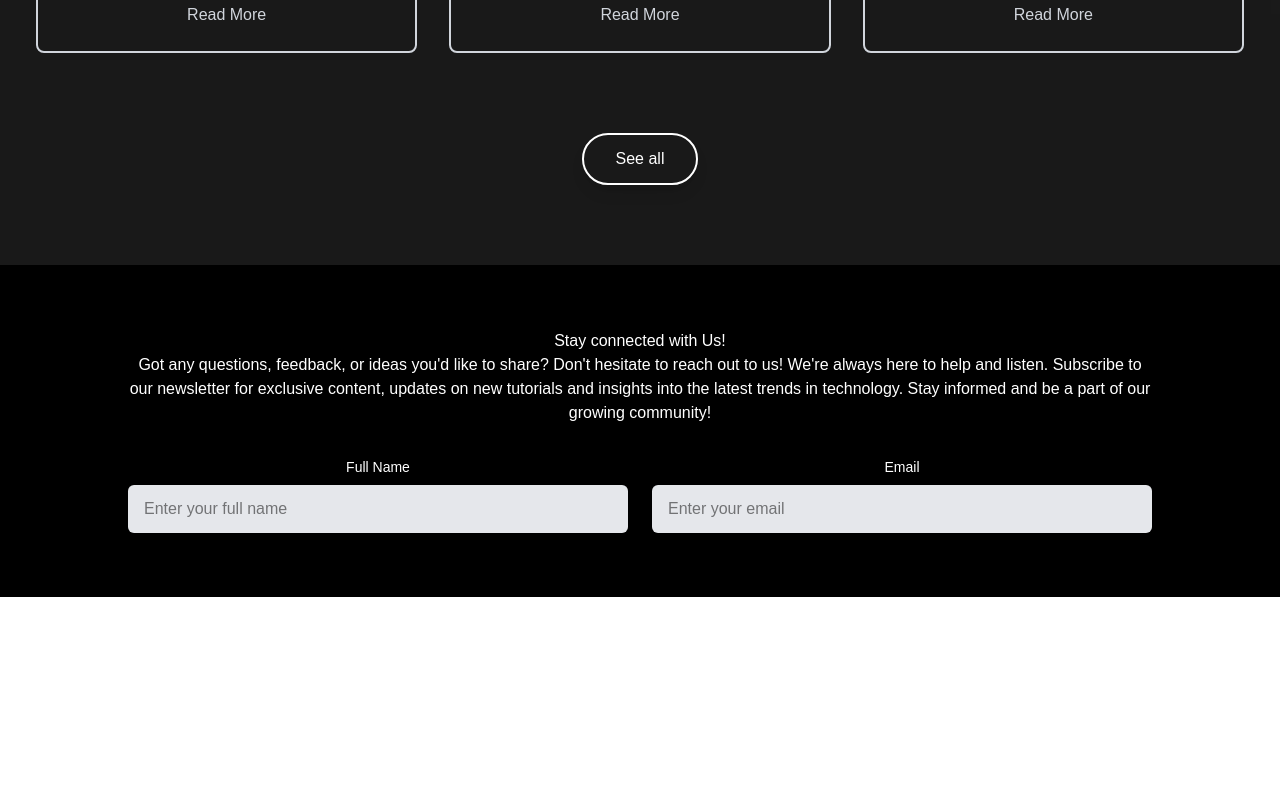
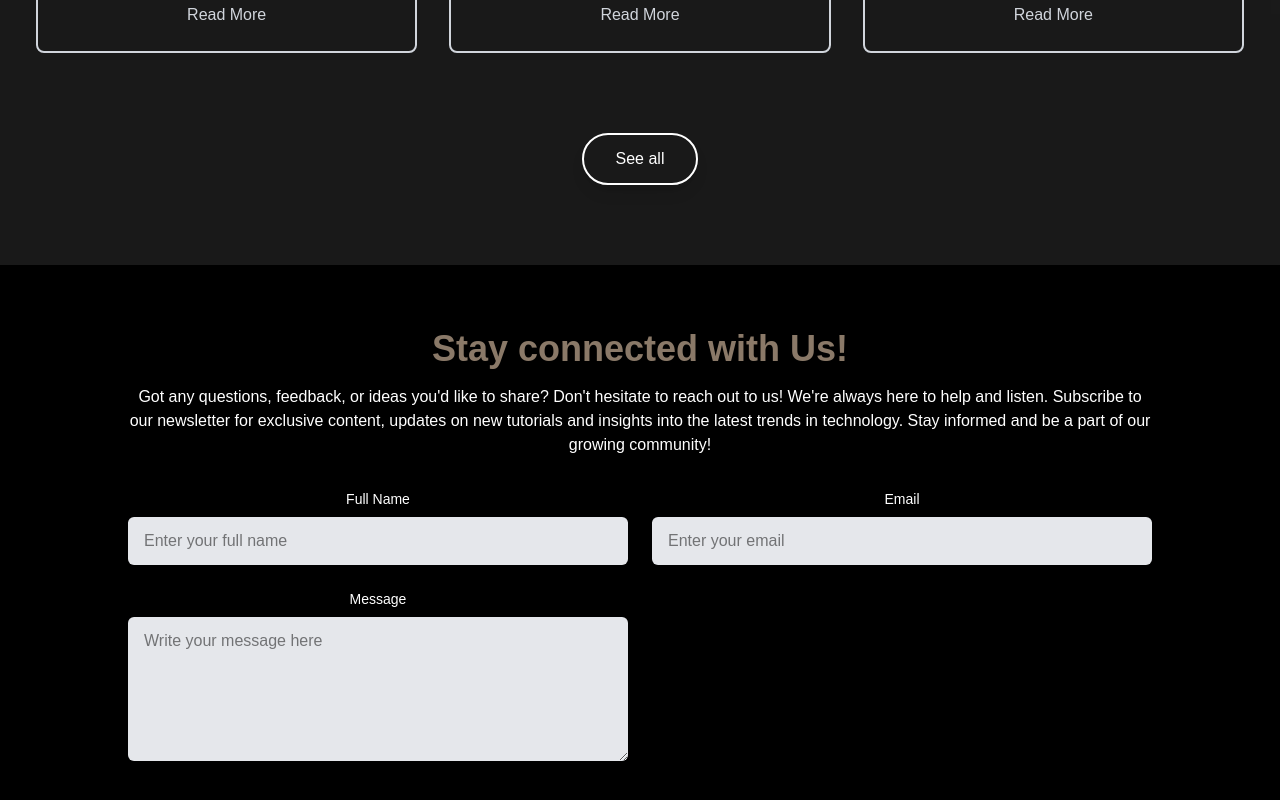
Before and after one commit to shayanbalochofficial/WatchLog, a Next.js app: page / in a window 1280 px wide. Shown: the part 2019-2819 px from the top of the page. Before the commit the page ends 2616 px from the top, so only its background shows below. Built offline with nearby package versions, Linux system fonts and the light colour scheme.

Commit message:
Completed Contact Section

```diff
--- a/src/components/Contact.tsx
+++ b/src/components/Contact.tsx
@@ -5,7 +5,9 @@ function Contact() {
     <section className="bg-black text-white py-16 lg:px-24 px-4">
       <div className="max-w-5xl mx-auto lg:text-center">
         {/* Heading */}
-        <h2>Stay connected with Us!</h2>
+        <h2 className="text-4xl font-bold mb-4 text-[#8a7968] text-center">
+          Stay connected with Us!
+        </h2>
         <p className="text-[#ffffff] mb-8">
           Got any questions, feedback, or ideas you'd like to share? Don't
           hesitate to reach out to us! We're always here to help and listen.
@@ -46,7 +48,20 @@ function Contact() {
               />
             </div>
 
-            {/* Message */}
+            {/* Message  */}
+            <div>
+              <label htmlFor="message" className="block text-sm mb-2">
+                Message
+              </label>
+              <textarea
+                id="message"
+                placeholder="Write your message here"
+                rows={5}
+                required
+                className="w-full py-3 px-4 bg-gray-200 text-black rounded-md focus:outline-none focus:ring-2 focus:ring-[#8a7986]"
+              ></textarea>
+              {/*  */}
+            </div>
           </div>
         </form>
       </div>
```
